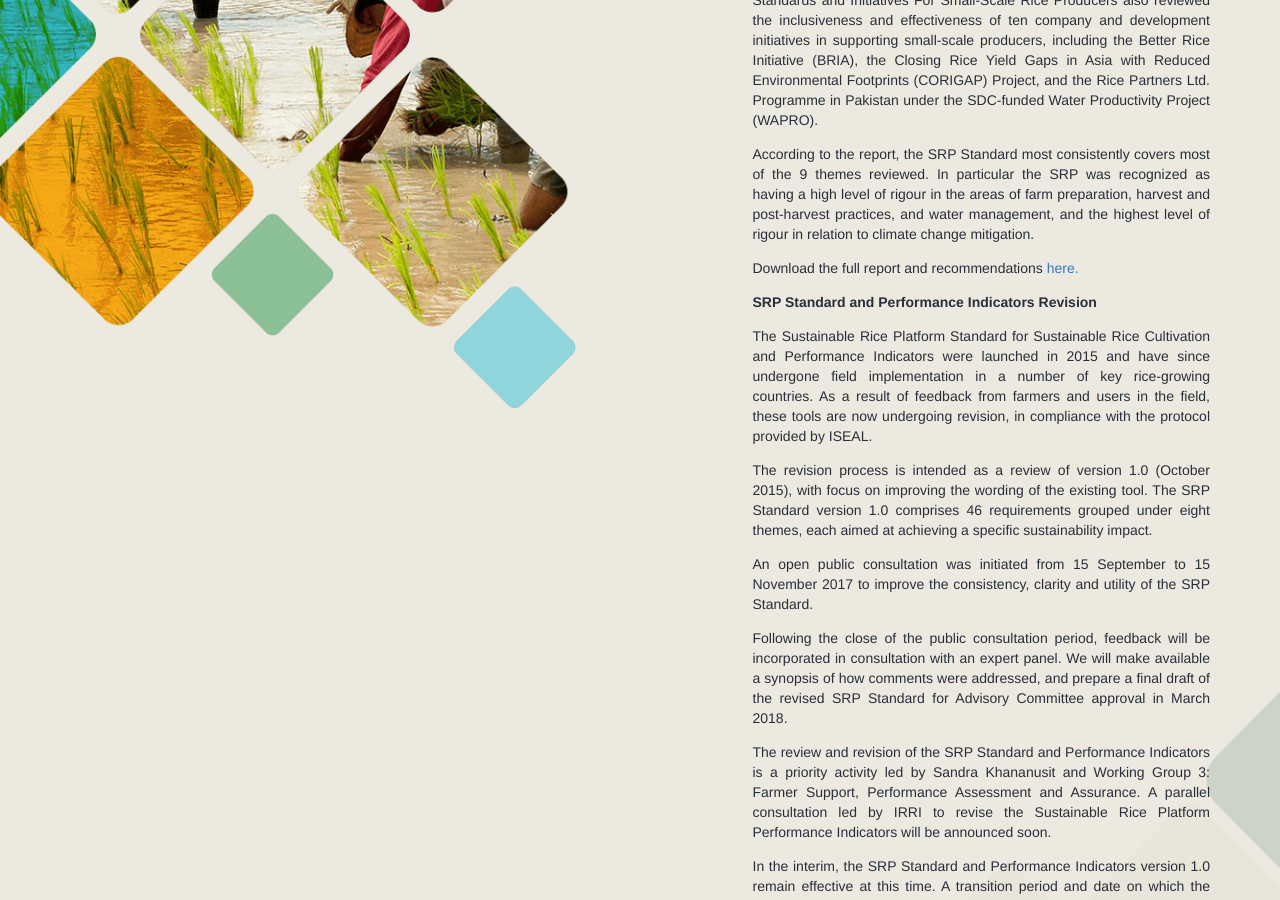
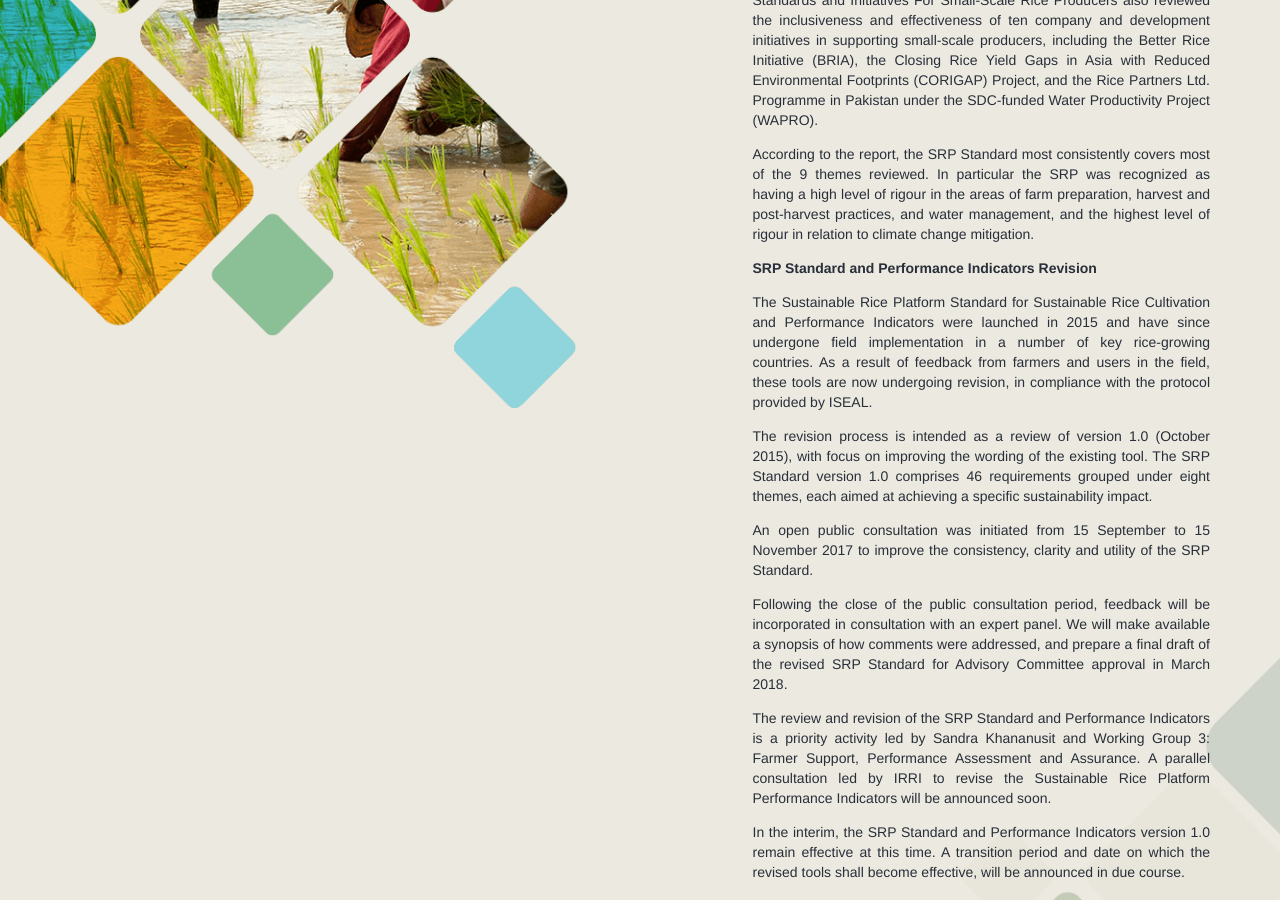
Before and after one commit to sustainablericeplatform/sustainablericeplatform.github.io, a Jekyll site: the page built from index.html, in a window 1280 px wide and 900 px high, scrolled down 735 px. Built offline with Jekyll 4.4.1, drawn with Linux system fonts in a browser that asks for light colours.

Commit message:
Update index.html

```diff
--- a/index.html
+++ b/index.html
@@ -26,7 +26,7 @@ layout: default
                 <p>A recent Oxfam-commissioned review of key rice sustainability standards and schemes assessed the rigour of ten existing initiatives for rice smallholders across nine key themes: producer group management, farm business management, nutrient and pest management, water management, harvest and post-harvest practices, landscape management, health and safety, labor rights, and community development.</p>
                 <p>The research report: Implications of Sustainable Rice Production Standards and Initiatives For Small-Scale Rice Producers also reviewed the inclusiveness and effectiveness of ten company and development initiatives in supporting small-scale producers, including the Better Rice Initiative (BRIA), the Closing Rice Yield Gaps in Asia with Reduced Environmental Footprints (CORIGAP) Project, and the Rice Partners Ltd. Programme in Pakistan under the SDC-funded Water Productivity Project (WAPRO).</p>
                 <p>According to the report, the SRP Standard most consistently covers most of the 9 themes reviewed. In particular the SRP was recognized as having a high level of rigour in the areas of farm preparation, harvest and post-harvest practices, and water management, and the highest level of rigour in relation to climate change mitigation.</p>
-                <p>Download the full report and recommendations <a href="/assets/docs/Implications of Sustainable Rice Production Standards and Initiatives for Small-Scale Rice Producers" target="_blank">here.</a></p>
+                <!--<p>Download the full report and recommendations <a href="/assets/docs/Implications of Sustainable Rice Production Standards and Initiatives for Small-Scale Rice Producers" target="_blank">here.</a></p>-->
                 <p><strong>SRP Standard and Performance Indicators Revision</strong></p>
                 <p>The Sustainable Rice Platform Standard for Sustainable Rice Cultivation and Performance Indicators were launched in 2015 and have since undergone field implementation in a number of key rice-growing countries. As a result of feedback from farmers and users in the field, these tools are now undergoing revision, in compliance with the protocol provided by ISEAL.</p>
                 <p>The revision process is intended as a review of version 1.0 (October 2015), with focus on improving the wording of the existing tool. The SRP Standard version 1.0 comprises 46 requirements grouped under eight themes, each aimed at achieving a specific sustainability impact.</p>
```
